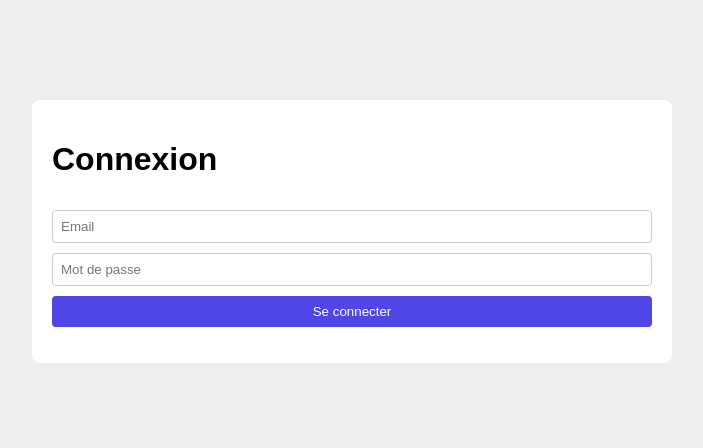
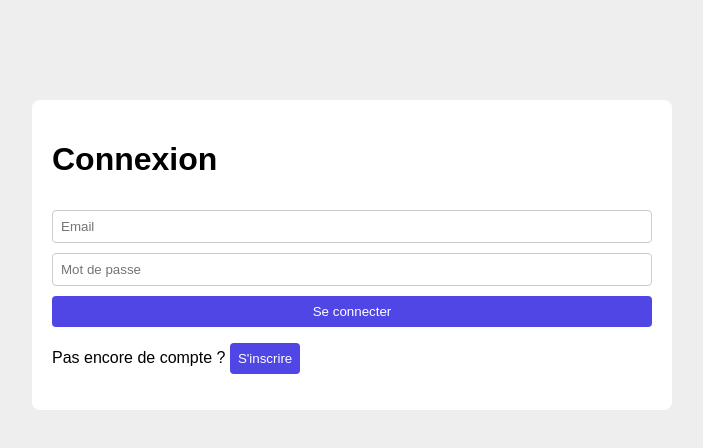
Before and after one commit to ONEmanLAW/NAVET-O-METRE, a Vue app: page / in a window 1280 px wide. Shown: the top 448 px of the page, without its empty margins (288-991 px from the left). Built offline with nearby package versions, Linux system fonts and the light colour scheme; the HTML template or start-up script is replaced by a standard one.

Commit message:
Changed Front for connection and login diffrencies.

```diff
--- a/assets/App.vue
+++ b/assets/App.vue
@@ -1,11 +1,13 @@
 <script setup>
 import { ref } from "vue";
 import Login from "./components/Login.vue";
+import Register from "./components/Register.vue";
 import Movies from "./components/Movies.vue";
 
-defineProps({ loginUrl: String, moviesUrl: String });
+defineProps({ loginUrl: String, registerUrl: String, moviesUrl: String });
 
 const user = ref(JSON.parse(localStorage.getItem("user")));
+const page = ref("login");
 
 function login(data) {
     localStorage.setItem("token", data.token);
@@ -17,10 +19,12 @@ function logout() {
     localStorage.removeItem("token");
     localStorage.removeItem("user");
     user.value = null;
+    page.value = "login";
 }
 </script>
 
 <template>
     <Movies v-if="user" :user="user" :movies-url="moviesUrl" @logout="logout" />
-    <Login v-else :login-url="loginUrl" @login="login" />
+    <Register v-else-if="page === 'register'" :register-url="registerUrl" :login-url="loginUrl" @login="login" @show-login="page = 'login'" />
+    <Login v-else :login-url="loginUrl" @login="login" @show-register="page = 'register'" />
 </template>
--- a/assets/app.js
+++ b/assets/app.js
@@ -5,5 +5,6 @@ import App from "./App.vue";
 const el = document.getElementById("app");
 createApp(App, {
     loginUrl: el.dataset.loginUrl,
+    registerUrl: el.dataset.registerUrl,
     moviesUrl: el.dataset.moviesUrl,
 }).mount(el);
--- a/assets/components/Login.vue
+++ b/assets/components/Login.vue
@@ -2,7 +2,7 @@
 import { ref } from "vue";
 
 const props = defineProps({ loginUrl: String });
-const emit = defineEmits(["login"]);
+const emit = defineEmits(["login", "showRegister"]);
 
 const email = ref("");
 const password = ref("");
@@ -32,4 +32,5 @@ async function login() {
         <button>Se connecter</button>
     </form>
     <p>{{ message }}</p>
+    <p>Pas encore de compte ? <button type="button" @click="emit('showRegister')">S'inscrire</button></p>
 </template>
--- /dev/null
+++ b/assets/components/Register.vue
@@ -0,0 +1,35 @@
+<script setup>
+import { ref } from "vue";
+
+const props = defineProps({ registerUrl: String, loginUrl: String });
+const emit = defineEmits(["login", "showLogin"]);
+
+const email = ref("");
+const password = ref("");
+const message = ref("");
+
+async function register() {
+    const headers = { "Content-Type": "application/json", Accept: "application/json" };
+    const body = JSON.stringify({ email: email.value, password: password.value });
+
+    const response = await fetch(props.registerUrl, { method: "POST", headers, body });
+    if (!response.ok) {
+        message.value = (await response.json()).detail;
+        return;
+    }
+
+    const loginResponse = await fetch(props.loginUrl, { method: "POST", headers, body });
+    emit("login", await loginResponse.json());
+}
+</script>
+
+<template>
+    <form @submit.prevent="register">
+        <h1>Inscription</h1>
+        <input v-model="email" type="email" placeholder="Email">
+        <input v-model="password" type="password" placeholder="Mot de passe (8 caractères min.)">
+        <button>S'inscrire</button>
+    </form>
+    <p>{{ message }}</p>
+    <p>Déjà un compte ? <button type="button" @click="emit('showLogin')">Se connecter</button></p>
+</template>
```
Also changed, not shown: 2 other files (tests, documents, lock files or other folders).
